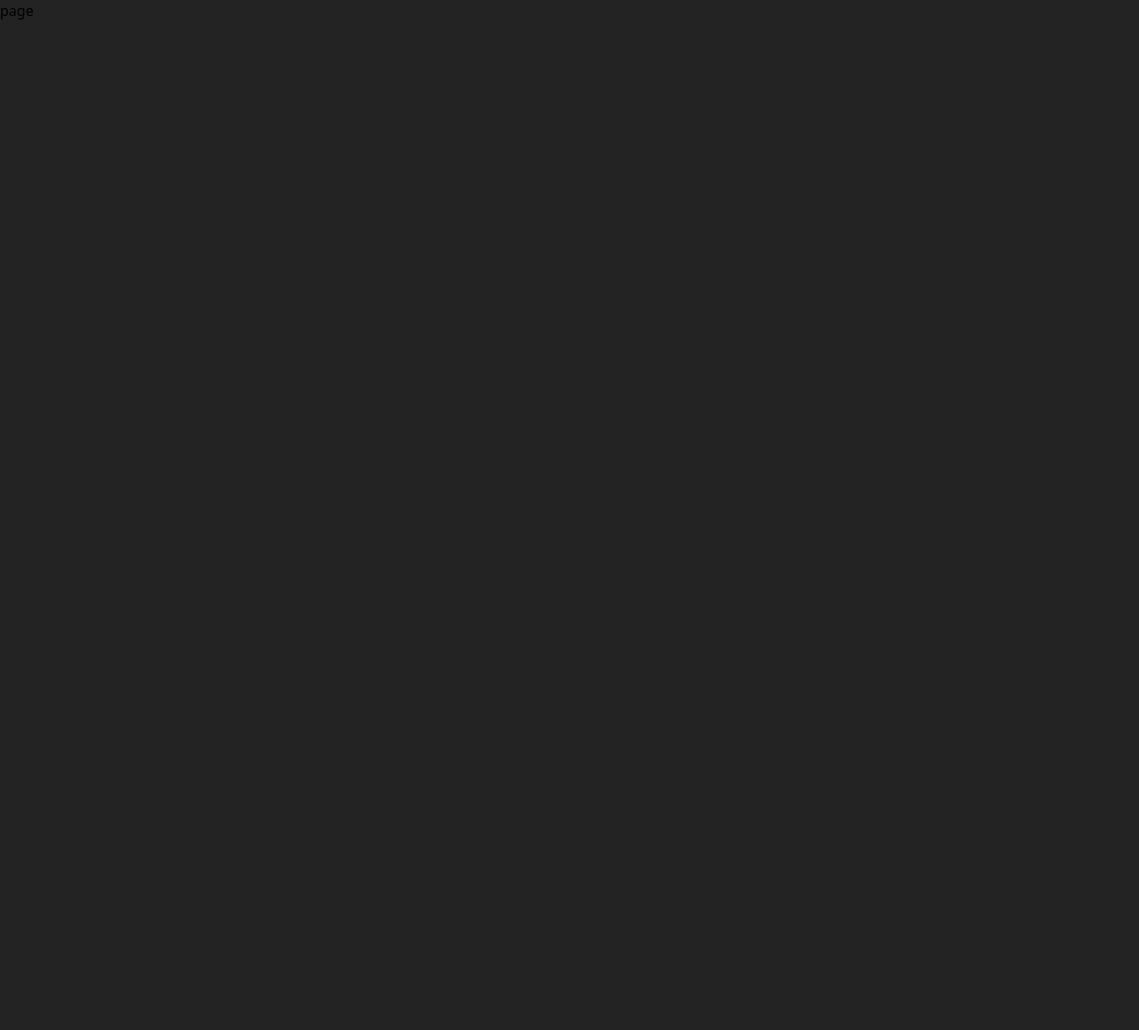
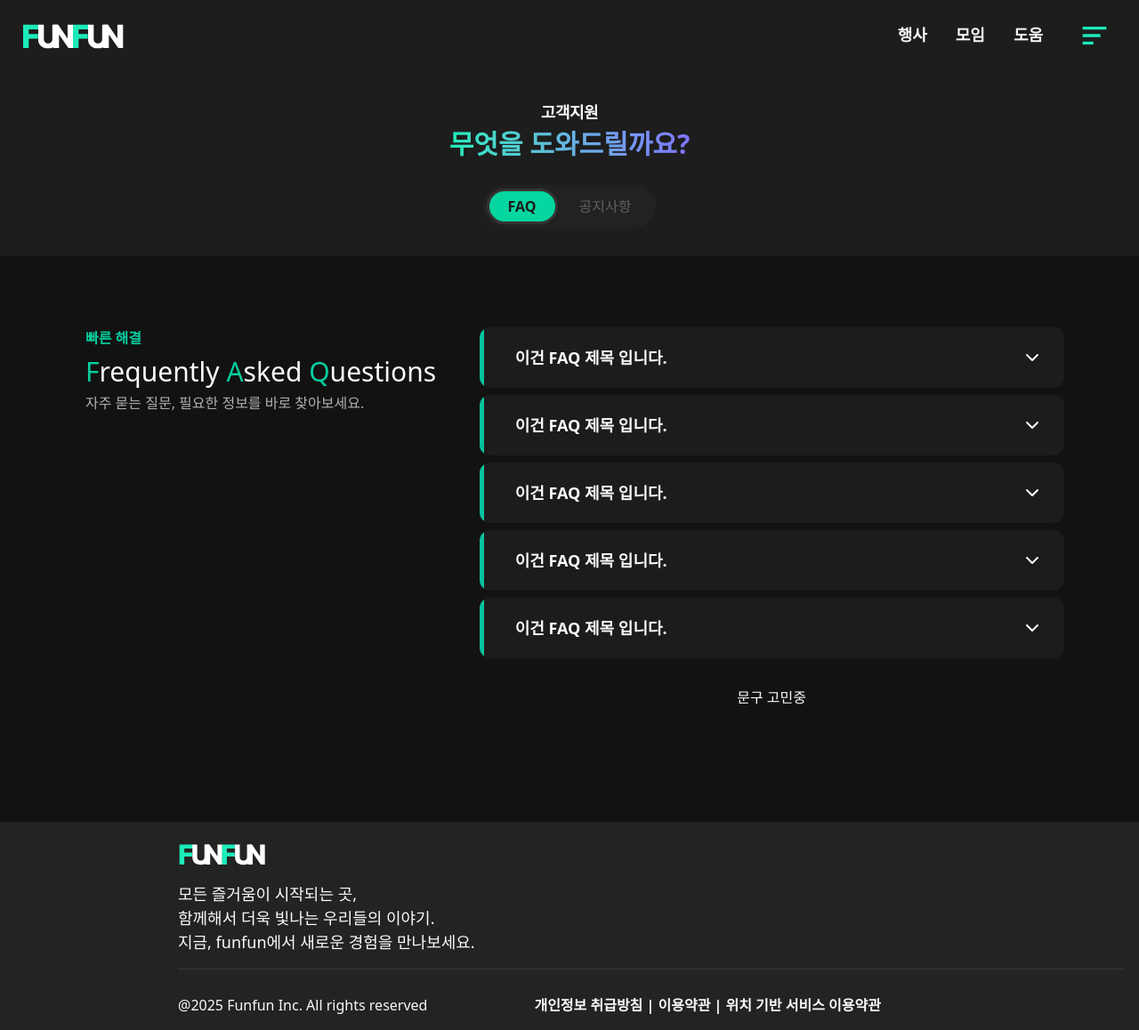
Before and after one commit to prgrms-web-devcourse-final-project/WEB4_5_88hage_FE, a Next.js app: page / in a window 1280 px wide. Shown: the whole page at 89% size. Before the commit the page ends 800 px from the top, so only its background shows below. Built offline with nearby package versions, Linux system fonts and the light colour scheme.

Commit message:
푸터 고객지원헤더 수정 svg 수정

```diff
--- a/src/app/page.tsx
+++ b/src/app/page.tsx
@@ -1,8 +1,9 @@
+import FaqPage from "@/pages/FaqNotice";
 
 export default function page() {
   return (
     <>
-      <h1>page</h1>
+      <FaqPage />
 
     </>
   );
--- a/src/components/faq/Section.tsx
+++ b/src/components/faq/Section.tsx
@@ -12,6 +12,16 @@ export default function FaqSection() {
 
   return (
     <>
+    <div className="flex flex-col items-center pt-8 pb-3 bg-[#1d1d1d]">
+        <span className="text-lg font-semibold text-white mb-1 tracking-tight">
+          고객지원
+        </span>
+        <h1 className="text-3xl font-extrabold text-center mb-2">
+          <span className="bg-gradient-to-r from-[#1cebb9] to-[#7f74ff] bg-clip-text text-transparent">
+            무엇을 도와드릴까요?
+          </span>
+        </h1>
+      </div>
       <div className="flex justify-center pt-2 pb-8 bg-[#1d1d1d]">
         <TabToggle active={activeTab} onChange={setActiveTab} />
       </div>
--- a/src/components/layout/Footer.tsx
+++ b/src/components/layout/Footer.tsx
@@ -1,17 +1,17 @@
 import Image from 'next/image';
-import logo from '@/assets/images/logo.png';
+import logo from '@/assets/images/logo.svg';
 
 export default function Footer() {
   return (
     <>
-      <div className="w-[375px] p-4 lg:w-[1440px] bg-[#1c1c1c]">
+      <div className="w-[375px] p-4 lg:w-full pl-50">
         <div className="relative h-[24px] w-[60px] lg:h-[40px] lg:w-[100px]">
           <Image
             alt="logo"
             src={logo}
             fill
             style={{ objectFit: 'contain' }}
-            sizes="(max-width: 1024px) 60px, 100px"
+            sizes="60px, 100px"
             priority
           />
         </div>
--- a/src/components/layout/Header.tsx
+++ b/src/components/layout/Header.tsx
@@ -2,7 +2,7 @@
 import { useState, type ReactNode } from "react";
 import { BiMenuAltLeft } from "react-icons/bi";
 import Image from "next/image";
-import logo from "@/assets/images/logo.png";
+import logo from "@/assets/images/logo.svg";
 import Navigation from "../Navigation";
 import Sidebar from "./Sidebar";
 
--- a/src/pages/FaqNotice.tsx
+++ b/src/pages/FaqNotice.tsx
@@ -7,7 +7,6 @@ export default function FaqPage() {
     <>
       <Header
         headerBgClass="bg-[#1d1d1d]"
-        pageTitle={{ subtitle: "고객지원", title: "무엇을 도와드릴까요?" }}
       >
       </Header>
 
```
